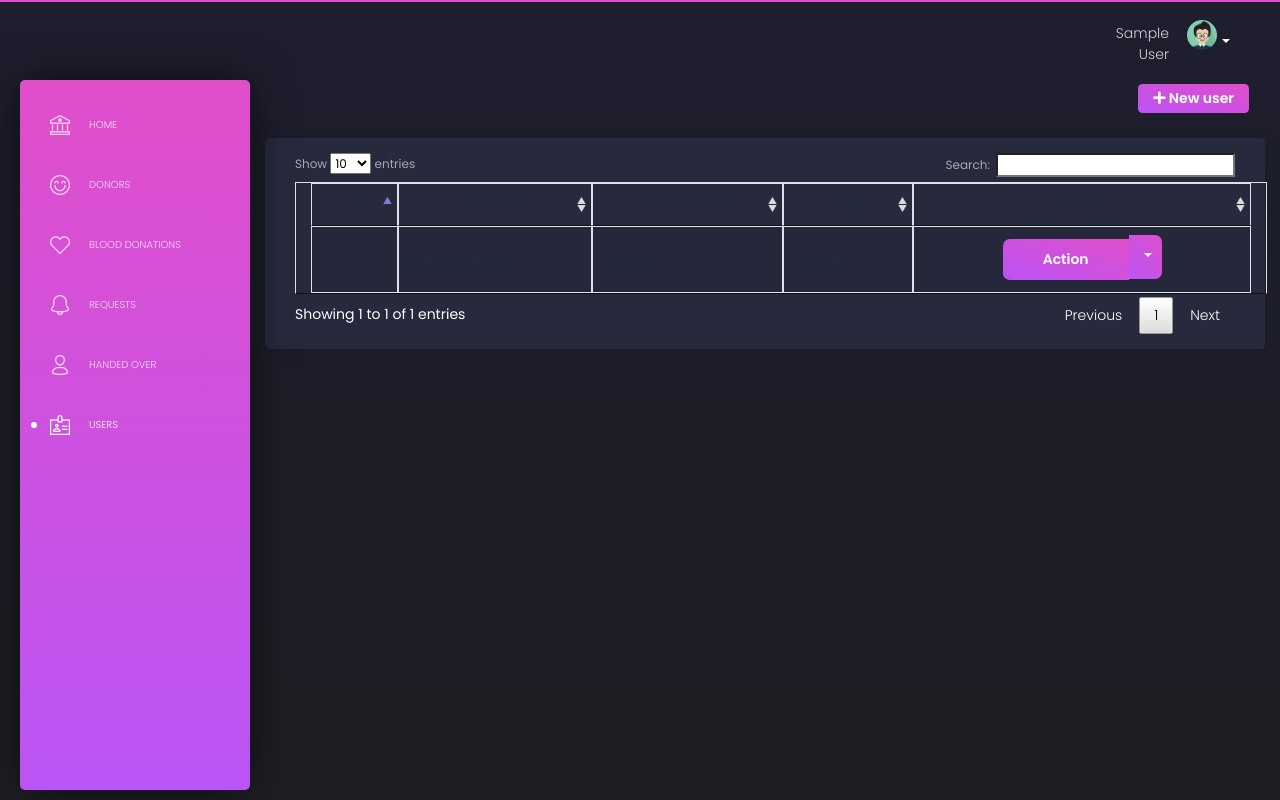
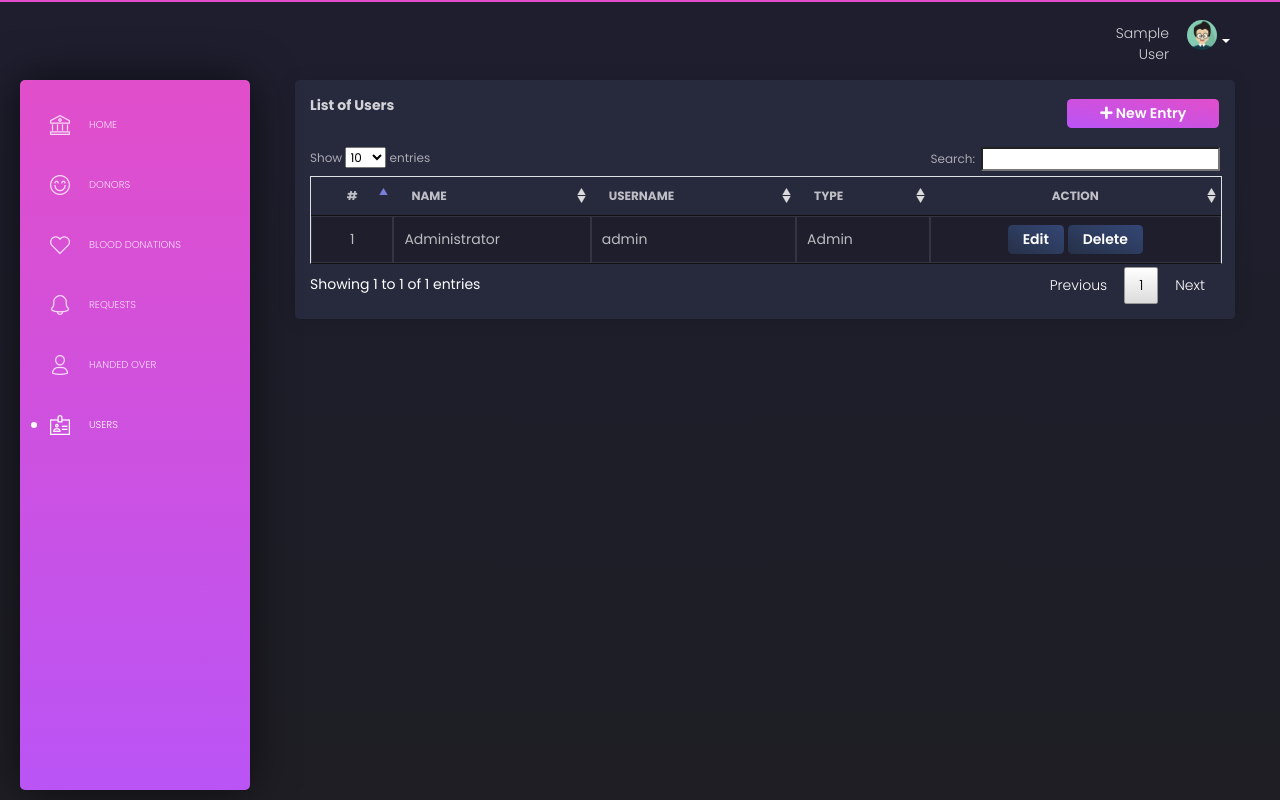
Before and after one commit to miyufi/bloodbankdev, a PHP site: page /index.php?page=users in a window 1280 px wide. Run offline with PHP 8.4, Linux system fonts and the light colour scheme; the visitor is signed in with stand-in values (Sample User, id 1); data comes from the database, SQL or seed files in the repository; some libraries are stand-ins or nearby versions.

Commit message:
Fixed users

```diff
--- a/users.php
+++ b/users.php
@@ -1,30 +1,29 @@
 <?php include('db_connect.php');?>
 
 <div>
-
-	<div class="row">
-	<div class="col-lg-12">
-			<button class="btn btn-primary float-right btn-sm" id="new_user"><i class="fa fa-plus"></i> New user</button>
+	<!-- Table Panel -->
+	<div class="col-md-12">
+		<div class="card">
+			<div class="card-header">
+				<b>List of Users</b>
+				<span class="float:right"><a class="btn btn-primary btn-block btn-sm col-sm-2 float-right" href="javascript:void(0)" id="new_user">
+			<i class="fa fa-plus"></i> New Entry
+		</a></span>
 			</div>
-	</div>
-	<br>
-	<div class="row">
-		<div class="card col-lg-12">
 			<div class="card-body">
-				<table class="table-striped table-bordered col-md-12">
+				<table class="table table-condensed table-bordered table-hover">
 					<thead>
 						<tr>
 							<th class="text-center">#</th>
-					<th class="text-center">Name</th>
-					<th class="text-center">Username</th>
-					<th class="text-center">Type</th>
+							<th class="">Name</th>
+							<th class="">Username</th>
+							<th class="">Type</th>
 							<th class="text-center">Action</th>
 						</tr>
 					</thead>
 					<tbody>
 						<?php
- 					include 'db_connect.php';
- 					$type = array("","Admin","Staff","Alumnus/Alumna");
+		 					$type = array("","Admin","Staff");
 		 					$users = $conn->query("SELECT * FROM users order by name asc");
 		 					$i = 1;
 		 					while($row= $users->fetch_assoc()):
@@ -33,30 +32,18 @@
 							<td class="text-center">
 						 		<?php echo $i++ ?>
 						 	</td>
-				 	<td>
+							<td class="">
 						 		<?php echo ucwords($row['name']) ?>
 						 	</td>
-
-				 	<td>
+							<td class="">
 								 <?php echo $row['username'] ?>
 							</td>
-				 	<td>
+							<td class="">
 								 <?php echo $type[$row['type']] ?>
 							</td>
-				 	<td>
-				 		<center>
-								<div class="btn-group">
-								  <button type="button" class="btn btn-primary">Action</button>
-								  <button type="button" class="btn btn-primary dropdown-toggle dropdown-toggle-split" data-toggle="dropdown" aria-haspopup="true" aria-expanded="false">
-								    <span class="sr-only">Toggle Dropdown</span>
-								  </button>
-								  <div class="dropdown-menu">
-								    <a class="dropdown-item edit_user" href="javascript:void(0)" data-id = '<?php echo $row['id'] ?>'>Edit</a>
-								    <div class="dropdown-divider"></div>
-								    <a class="dropdown-item delete_user" href="javascript:void(0)" data-id = '<?php echo $row['id'] ?>'>Delete</a>
-								  </div>
-								</div>
-								</center>
+							<td class="text-center">
+								<button class="btn btn-sm btn-outline-primary edit_user" type="button" data-id="<?php echo $row['id'] ?>" >Edit</button>
+								<button class="btn btn-sm btn-outline-danger delete_user" type="button" data-id="<?php echo $row['id'] ?>">Delete</button>
 							</td>
 						</tr>
 						<?php endwhile; ?>
@@ -65,7 +52,7 @@
 			</div>
 		</div>
 	</div>
-
+	<!-- Table Panel -->
 </div>
 <script>
 	$('table').dataTable();
```
Lines whose indentation alone changed are shown as unchanged.
